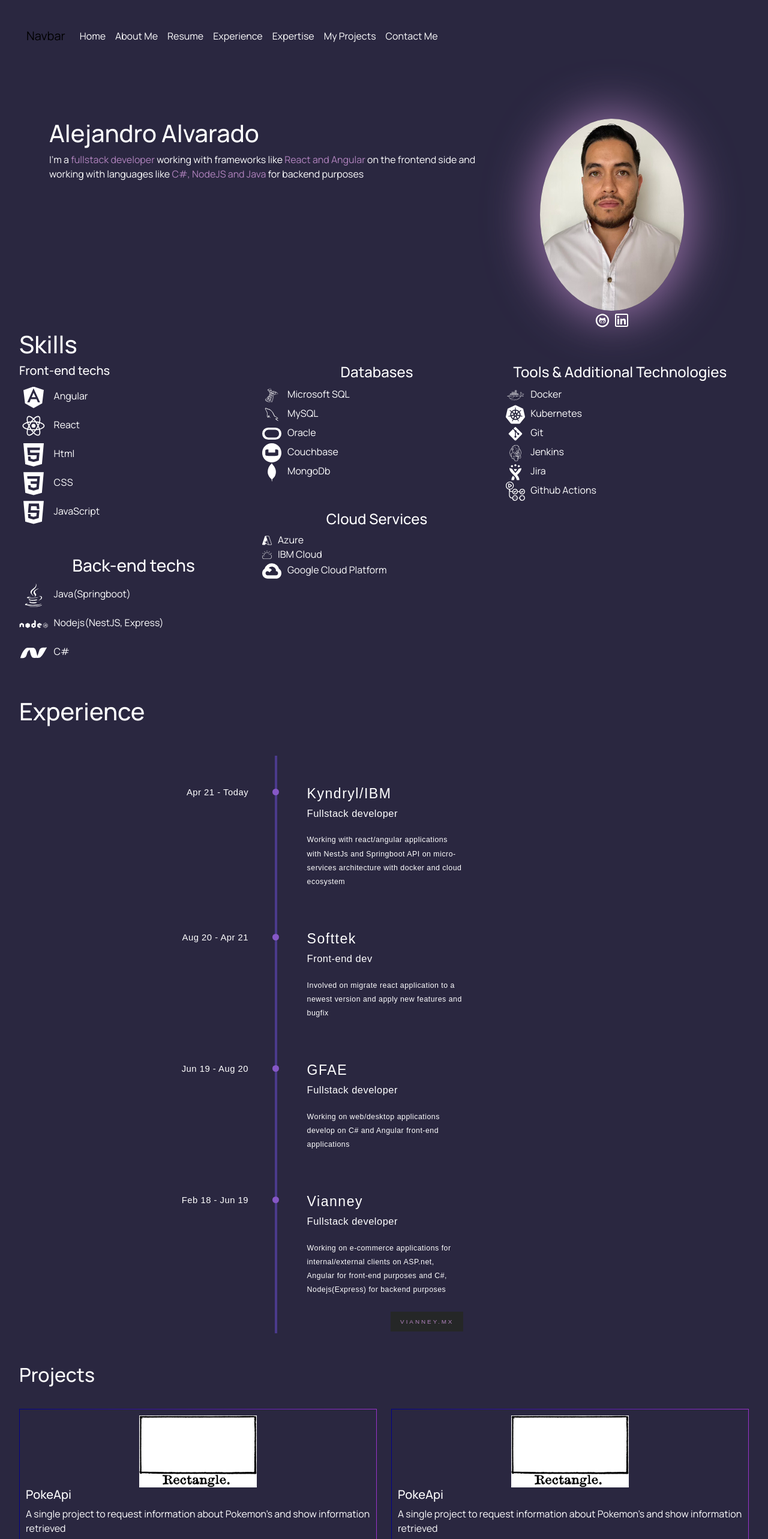
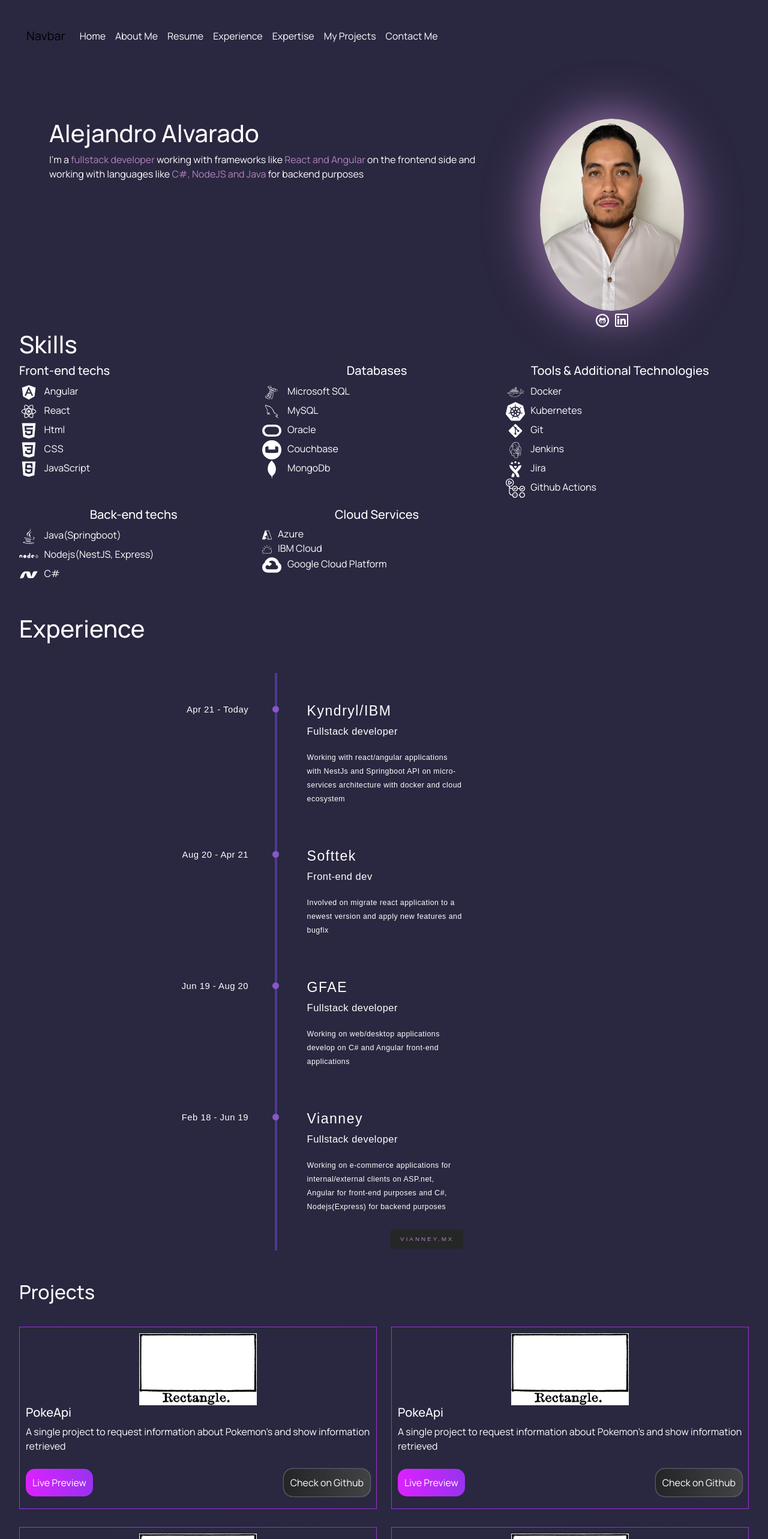
Before and after one commit to ialexalvarado/portfolioWeb, a React (Vite) app: page / in a window 1280 px wide. Shown: the top 2566 px of the page at 60% size. Built offline with nearby package versions, Linux system fonts and the light colour scheme.

Commit message:
new changes

```diff
--- a/src/components/Projects.tsx
+++ b/src/components/Projects.tsx
@@ -12,9 +12,9 @@ function Projects({projectName, projectDetails, projectLink}){
             </div>
             <div className="row">
                 <div className="col-lg-6 col-md-6 col-sm-6">
-                    <button className="btn btn-primary ui-colors-bg-primary btn-grad">Live Preview</button>
+                    <button className="btn ui-colors-bg-primary btn-grad">Live Preview</button>
                 </div>
-                <div className="col-lg-6 col-md-6 col-sm-6">
+                <div className="col-lg-6 col-md-6 col-sm-6" style={{textAlign: "right"}}>
                     <button className="btn ui-colors-bg-secondary btn-grad-black">Check on Github</button>
                 </div>
             </div>
--- a/src/components/Skills.tsx
+++ b/src/components/Skills.tsx
@@ -14,7 +14,7 @@ function Skills() {
                     <div className="row">
                         <h5 style={{ textAlign: "left" }}>Front-end techs</h5>
                         <div className="row" style={{ textAlign: "left" }}>
-                            <IconContext.Provider value={{ color: "white", size: "3em" }}>
+                            <IconContext.Provider value={{ color: "white", size: "2em" }}>
                                 <div>
                                     <DiAngularSimple />&nbsp;&nbsp;&nbsp;Angular
                                 </div>
@@ -36,9 +36,9 @@ function Skills() {
                     <br />
                     <br />
                     <div className="row">
-                        <h3>Back-end techs</h3>
+                        <h5>Back-end techs</h5>
                         <div className="row" style={{ textAlign: "left" }}>
-                            <IconContext.Provider value={{ color: "white", size: "3em" }}>
+                            <IconContext.Provider value={{ color: "white", size: "2em" }}>
                                 <div>
                                     <DiJava />&nbsp;&nbsp;&nbsp;Java(Springboot)
                                 </div>
@@ -55,7 +55,7 @@ function Skills() {
                 </div>
                 <div className="col-lg-4 col-md-6 col-sm-12">
                     <div className="row">
-                        <h4>Databases</h4>
+                        <h5>Databases</h5>
                         <div className="row" style={{ textAlign: "left" }}>
                             <IconContext.Provider value={{ color: "white", size: "2em" }}>
                                 <div>
@@ -80,7 +80,7 @@ function Skills() {
                     <br />
                     <br />
                     <div className="row">
-                        <h4>Cloud Services</h4>
+                        <h5>Cloud Services</h5>
                         <div className="row" style={{ textAlign: "left" }}>
                             <IconContext.Provider value={{ color: "white", size: "2em" }}>
                                 <div>
@@ -98,7 +98,7 @@ function Skills() {
                     </div>
                 </div>
                 <div className="col-lg-4 col-md-6 col-sm-12">
-                    <h4>Tools & Additional Technologies</h4>
+                    <h5>Tools & Additional Technologies</h5>
                     <div className="row" style={{ textAlign: "left" }}>
                         <IconContext.Provider value={{ color: "white", size: "2em" }}>
                             <div>
--- a/src/index.scss
+++ b/src/index.scss
@@ -122,7 +122,7 @@ body{
 .gradient-layout-rounded {
   border-width: 1px;
   border-style: solid;
-  border-image: linear-gradient(to right, darkblue, darkorchid) 1;
+  border-image: linear-gradient(to right, #9733EE, darkorchid) 1;
   border-radius: 12px;
   padding-bottom: 10px;
   padding-top: 10px;
@@ -136,7 +136,7 @@ body{
   transition: 0.5s;
   background-size: 200% auto;
   color: white;
-  box-shadow: 0 0 5px #eee;
+  box-shadow: 0 0 0px #eee;
   border-radius: 15px;
   display: block;
 }
@@ -152,13 +152,14 @@ body{
   background-image: linear-gradient(to right, #232526 0%, #414345  51%, #232526  100%);
   margin: 10px;
   padding: 10px 10px;
-  text-align: center;
+  text-align: right;
   transition: 0.5s;
   background-size: 200% auto;
   color: white;
   box-shadow: 0 0 2px #eee;
   border-radius: 15px;
-  display: block;
+
+
 }
 
 .btn-grad-black:hover {
```
